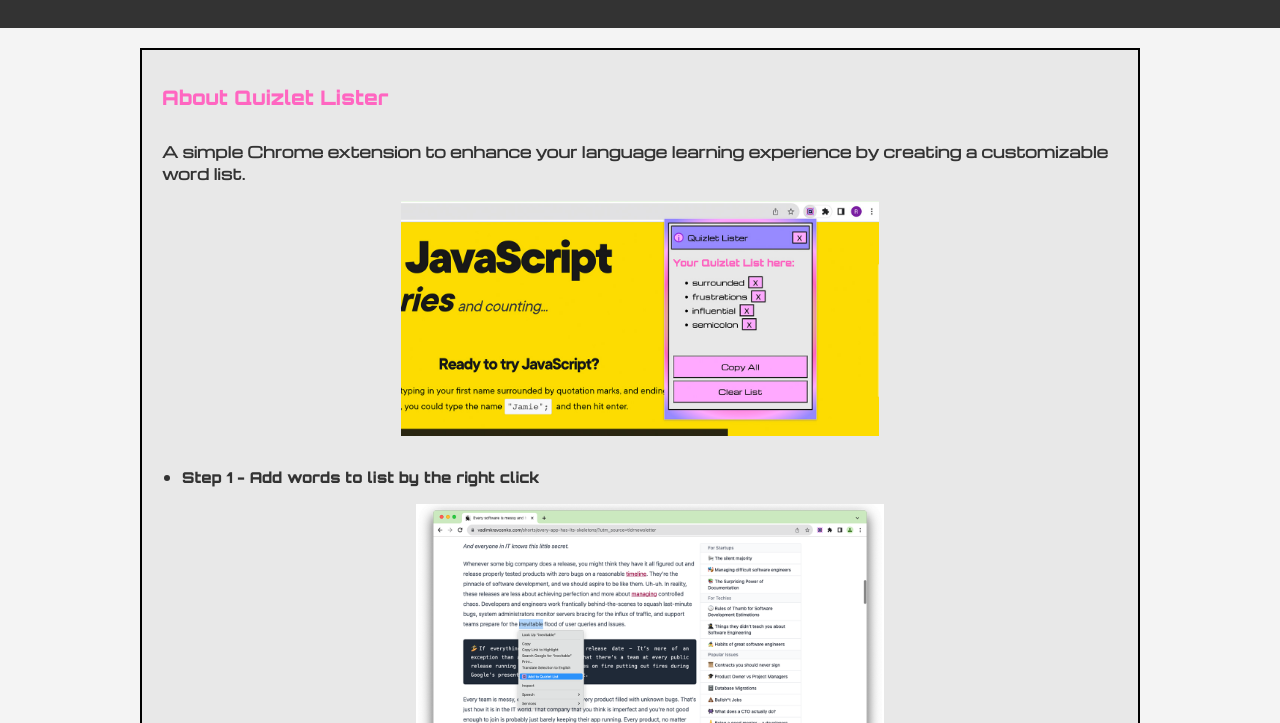
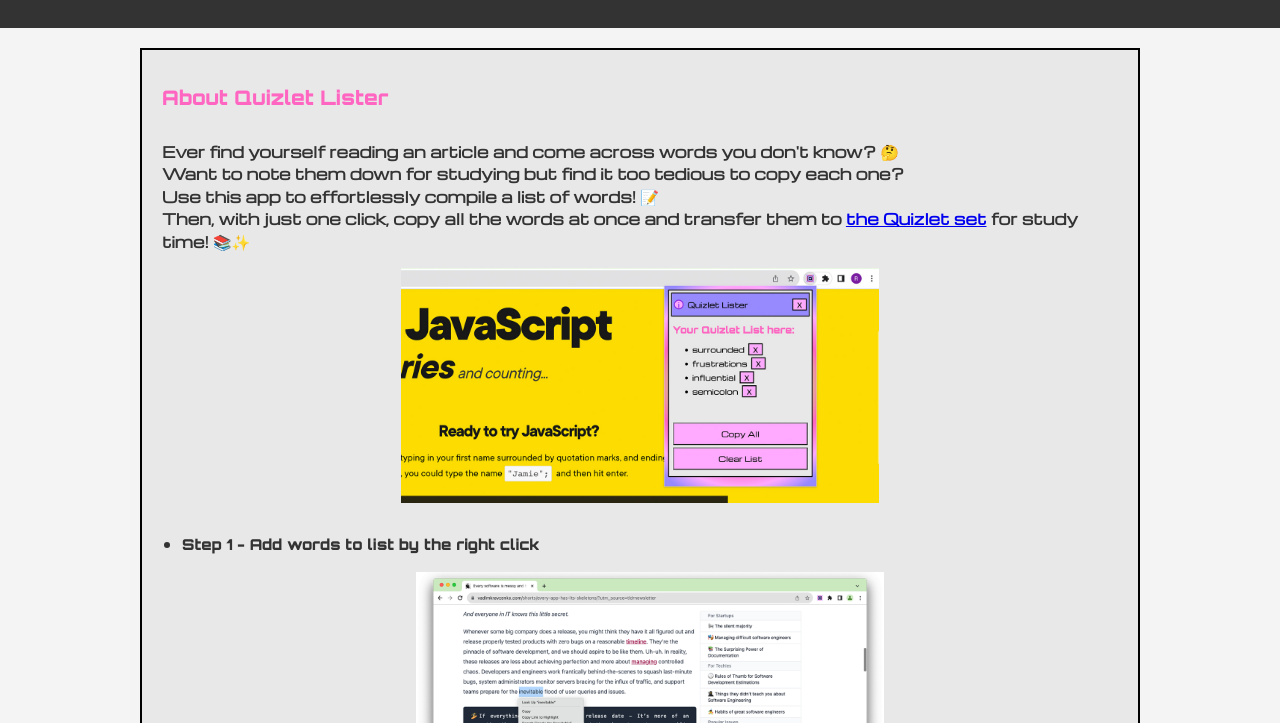
Before and after one commit to gthrm/quizlet-lister, a browser extension: page public/index.html in a window 1280 px wide. Shown: the part 77-800 px from the top of the page. Drawn offline with nearby package versions, Linux system fonts and the light colour scheme.

Commit message:
fix: About updated

```diff
--- a/public/index.html
+++ b/public/index.html
@@ -49,7 +49,12 @@
 
     <section id="about">
         <h2>About Quizlet Lister</h2>
-        <p>A simple Chrome extension to enhance your language learning experience by creating a customizable word list.
+        <p>Ever find yourself reading an article and come across words you don't know? 🤔 <br />
+            Want to note them down for studying but find it too tedious to copy each one? <br />
+            Use this app to effortlessly compile a list of
+            words! 📝 <br />
+            Then, with just one click, copy all the words at once and transfer them to <a target="_blank"
+                href="https://quizlet.com/">the Quizlet set</a> for study time! 📚✨
         </p>
         <img src="social_media_image.jpg" alt="Quizlet Lister Description" />
         <ul>
```
Also changed, not shown: README.md.
